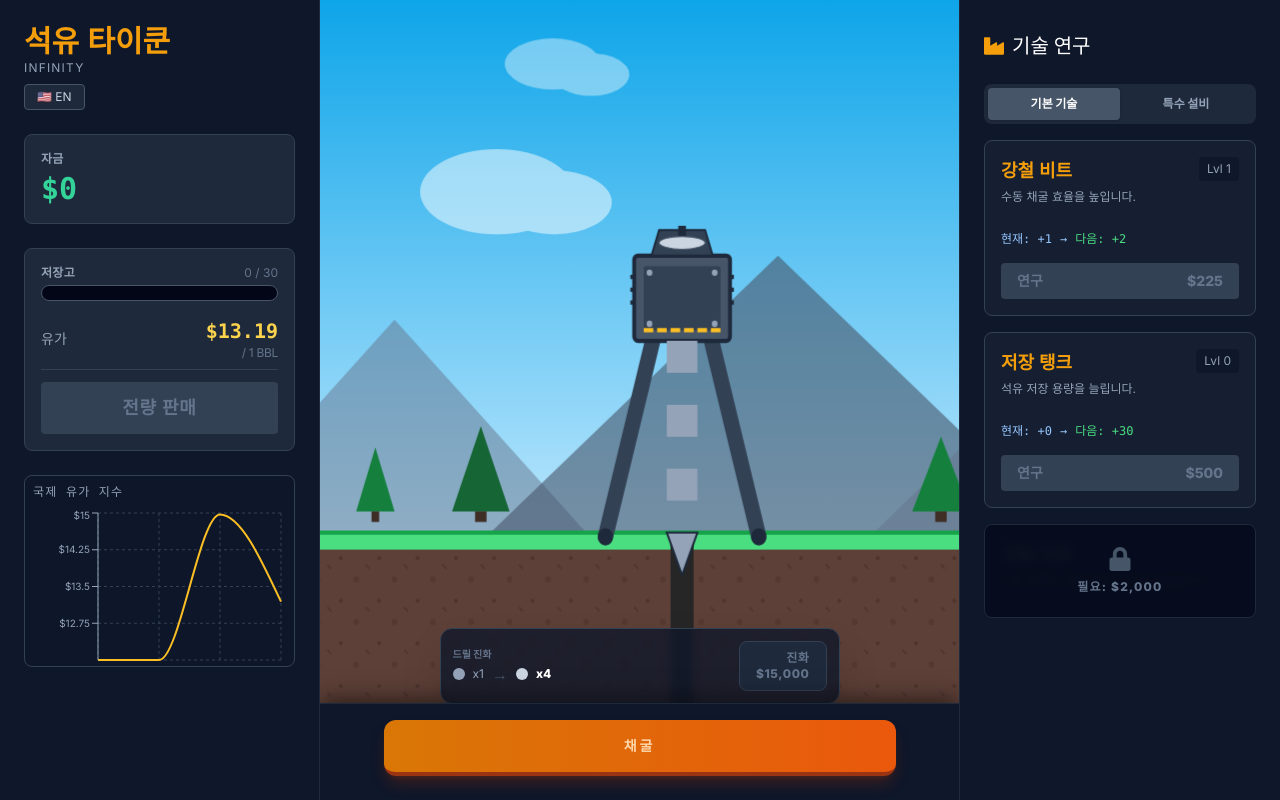
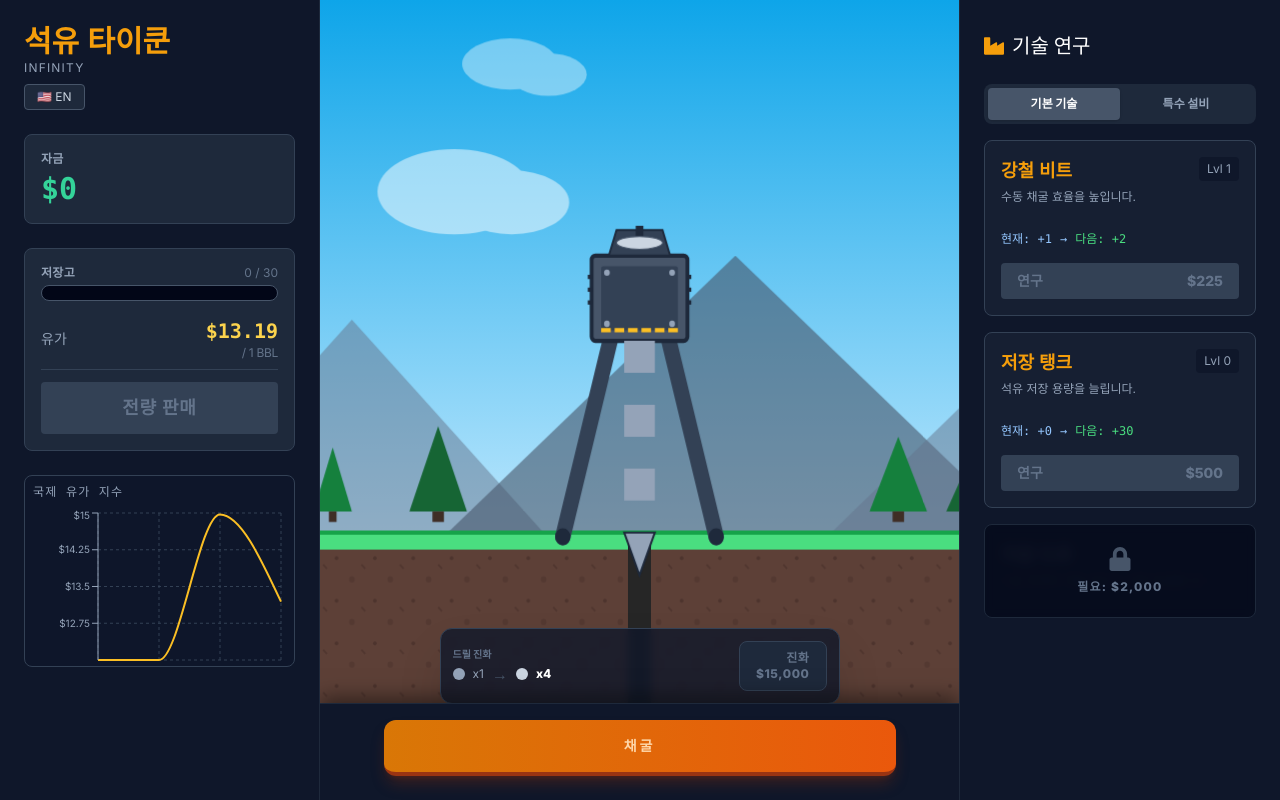
Before and after one commit to DeepSleep-gionkir/oil-tycoon, a React (Vite) app: page / in a window 1280 px wide. Built offline with nearby package versions, Linux system fonts and the light colour scheme.

Commit message:
ㅓㅣㄴ;머이;

```diff
--- a/App.tsx
+++ b/App.tsx
@@ -499,9 +499,13 @@ const App: React.FC = () => {
             </div>
           </div>
 
-          <div className="flex-1 overflow-y-auto bg-slate-950 p-4 pb-20">
+          <div className={`flex-1 relative ${activeTab === 'drill' ? 'overflow-hidden' : 'overflow-y-auto p-4 pb-20'}`}>
             {activeTab === 'market' && renderMarketPanel()}
-            {activeTab === 'drill' && <div className="h-full">{renderDrillPanel()}</div>}
+            {activeTab === 'drill' && (
+               <div className="absolute inset-0 pb-16">
+                 {renderDrillPanel()}
+               </div>
+            )}
             {activeTab === 'upgrade' && renderUpgradePanel()}
           </div>
 
--- a/components/DrillRig.tsx
+++ b/components/DrillRig.tsx
@@ -43,7 +43,7 @@ const DrillRig: React.FC<DrillRigProps> = ({
       {/* Main SVG Area */}
       <div className="relative w-full flex-1 flex items-center justify-center">
         <svg
-          viewBox="0 0 320 330"
+          viewBox="0 0 360 330"
           className="w-full h-full object-cover z-10"
           preserveAspectRatio="xMidYMid slice"
           xmlns="http://www.w3.org/2000/svg"
```
